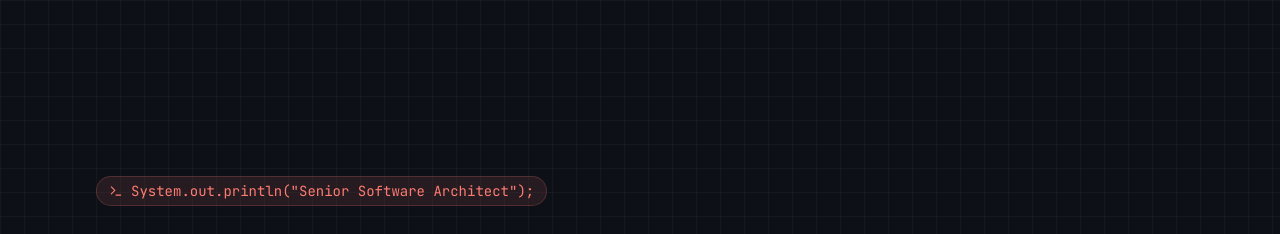
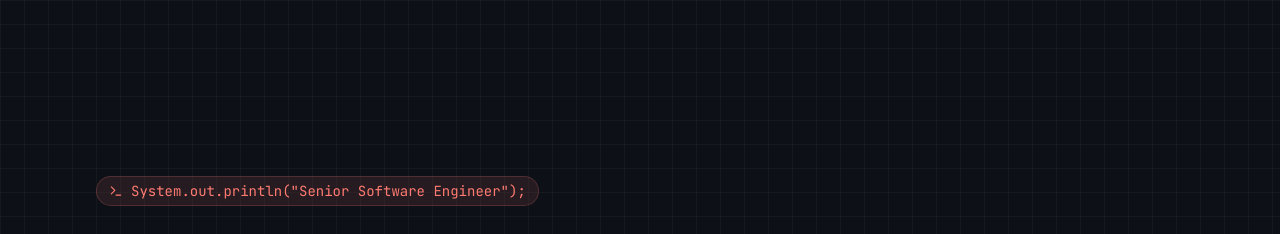
Before and after one commit to ameyachitnis96/my-portfolio, a Next.js app: page / in a window 1280 px wide. Shown: the top 234 px of the page. Built offline with nearby package versions, Linux system fonts and the light colour scheme.

Commit message:
Minor Change

```diff
--- a/components/Hero.tsx
+++ b/components/Hero.tsx
@@ -13,7 +13,7 @@ export default function Hero() {
         className="flex items-center gap-2 text-ide-keyword font-mono text-sm mb-6 bg-ide-keyword/10 px-3 py-1 rounded-full border border-ide-keyword/20"
       >
         <Terminal size={14} />
-        <span>System.out.println(&quot;Senior Software Architect&quot;);</span>
+        <span>System.out.println(&quot;Senior Software Engineer&quot;);</span>
       </motion.div>
 
       <motion.h1
```
